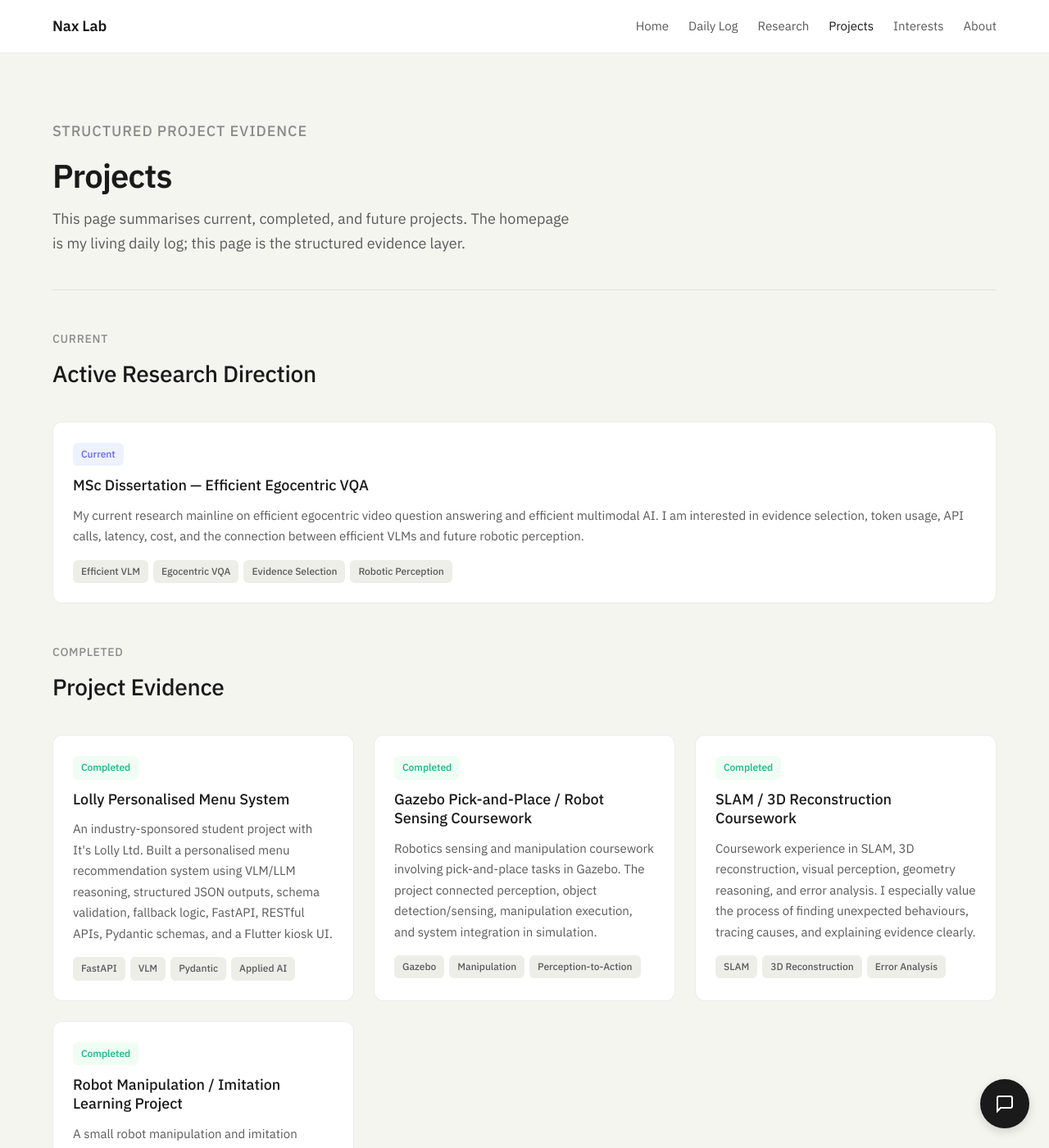
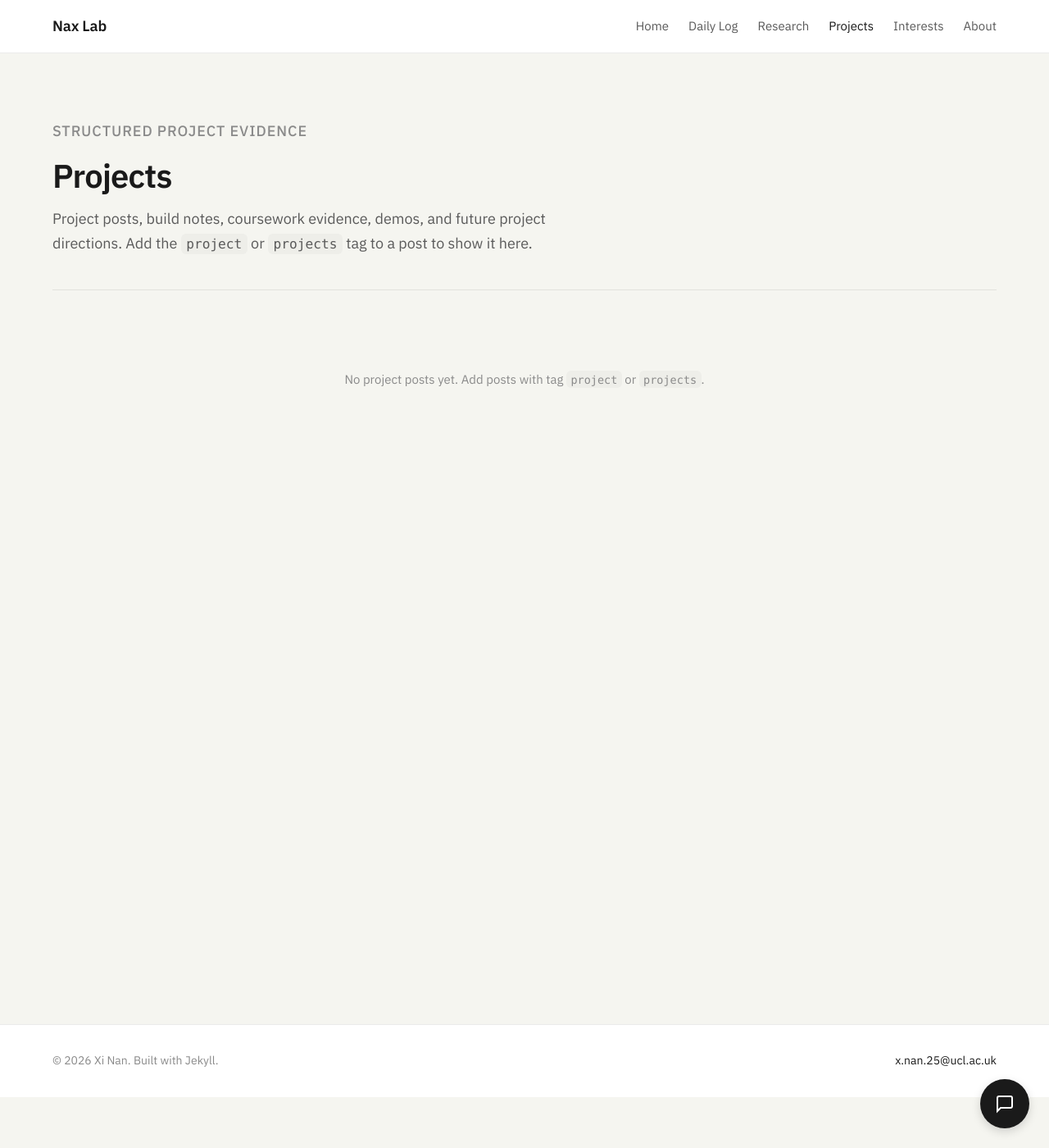
Before and after one commit to naxgotomakeit/naxgotomakeit.github.io, a Jekyll site: the page built from projects.html, in a window 1280 px wide and 1400 px high. Shown: the whole window at 82% size. Built offline with Jekyll 4.4.1, drawn with Linux system fonts in a browser that asks for light colours; some of the changed text lies outside the part shown.

Commit message:
Make projects page tag-based

```diff
--- a/projects.html
+++ b/projects.html
@@ -7,142 +7,30 @@
   <p class="eyebrow">Structured Project Evidence</p>
   <h1>Projects</h1>
   <p>
-    This page summarises current, completed, and future projects. The homepage is my living daily log;
-    this page is the structured evidence layer.
+    Project posts, build notes, coursework evidence, demos, and future project directions.
+    Add the <code>project</code> or <code>projects</code> tag to a post to show it here.
   </p>
 </section>
 
-<section class="project-section">
-  <div class="section-header">
-    <div>
-      <p class="eyebrow">Current</p>
-      <h2>Active Research Direction</h2>
-    </div>
-  </div>
+<section class="note-list">
+  {% assign project_posts = site.posts | where_exp: "post", "post.tags contains 'project' or post.tags contains 'projects'" %}
+  {% for post in project_posts %}
+    <article class="note-card wide">
+      <p class="post-date">{{ post.date | date: "%B %-d, %Y · %H:%M" }}</p>
+      <h2><a href="{{ post.url | relative_url }}">{{ post.title }}</a></h2>
+      {% if post.tags %}
+        <div class="tag-row small-tags">
+          {% for tag in post.tags %}
+            <span class="tag">{{ tag }}</span>
+          {% endfor %}
+        </div>
+      {% endif %}
+      <p>{{ post.excerpt | strip_html | truncate: 220 }}</p>
+      <a class="read-more" href="{{ post.url | relative_url }}">Read project →</a>
+    </article>
+  {% endfor %}
 
-  <div class="project-grid">
-    <article class="project-card current">
-      <span class="project-status">Current</span>
-      <h3>MSc Dissertation — Efficient Egocentric VQA</h3>
-      <p>
-        My current research mainline on efficient egocentric video question answering and efficient multimodal AI.
-        I am interested in evidence selection, token usage, API calls, latency, cost, and the connection between
-        efficient VLMs and future robotic perception.
-      </p>
-      <div class="tag-row">
-        <span class="tag">Efficient VLM</span>
-        <span class="tag">Egocentric VQA</span>
-        <span class="tag">Evidence Selection</span>
-        <span class="tag">Robotic Perception</span>
-      </div>
-    </article>
-  </div>
+  {% if project_posts.size == 0 %}
+    <p class="empty-state">No project posts yet. Add posts with tag <code>project</code> or <code>projects</code>.</p>
+  {% endif %}
 </section>
-
-<section class="project-section">
-  <div class="section-header">
-    <div>
-      <p class="eyebrow">Completed</p>
-      <h2>Project Evidence</h2>
-    </div>
-  </div>
-
-  <div class="project-grid">
-    <article class="project-card completed">
-      <span class="project-status">Completed</span>
-      <h3>Lolly Personalised Menu System</h3>
-      <p>
-        An industry-sponsored student project with It's Lolly Ltd. Built a personalised menu recommendation system
-        using VLM/LLM reasoning, structured JSON outputs, schema validation, fallback logic, FastAPI, RESTful APIs,
-        Pydantic schemas, and a Flutter kiosk UI.
-      </p>
-      <div class="tag-row">
-        <span class="tag">FastAPI</span>
-        <span class="tag">VLM</span>
-        <span class="tag">Pydantic</span>
-        <span class="tag">Applied AI</span>
-      </div>
-    </article>
-
-    <article class="project-card completed">
-      <span class="project-status">Completed</span>
-      <h3>Gazebo Pick-and-Place / Robot Sensing Coursework</h3>
-      <p>
-        Robotics sensing and manipulation coursework involving pick-and-place tasks in Gazebo. The project connected
-        perception, object detection/sensing, manipulation execution, and system integration in simulation.
-      </p>
-      <div class="tag-row">
-        <span class="tag">Gazebo</span>
-        <span class="tag">Manipulation</span>
-        <span class="tag">Perception-to-Action</span>
-      </div>
-    </article>
-
-    <article class="project-card completed">
-      <span class="project-status">Completed</span>
-      <h3>SLAM / 3D Reconstruction Coursework</h3>
-      <p>
-        Coursework experience in SLAM, 3D reconstruction, visual perception, geometry reasoning, and error analysis.
-        I especially value the process of finding unexpected behaviours, tracing causes, and explaining evidence clearly.
-      </p>
-      <div class="tag-row">
-        <span class="tag">SLAM</span>
-        <span class="tag">3D Reconstruction</span>
-        <span class="tag">Error Analysis</span>
-      </div>
-    </article>
-
-    <article class="project-card completed">
-      <span class="project-status">Completed</span>
-      <h3>Robot Manipulation / Imitation Learning Project</h3>
-      <p>
-        A small robot manipulation and imitation learning project, connecting demonstrations, action policies,
-        robot learning, and future embodied AI interests.
-      </p>
-      <div class="tag-row">
-        <span class="tag">Robot Learning</span>
-        <span class="tag">Imitation Learning</span>
-        <span class="tag">Manipulation</span>
-      </div>
-    </article>
-  </div>
-</section>
-
-<section class="project-section">
-  <div class="section-header">
-    <div>
-      <p class="eyebrow">Future</p>
-      <h2>Planned Directions</h2>
-    </div>
-  </div>
-
-  <div class="project-grid">
-    <article class="project-card future">
-      <span class="project-status">Future</span>
-      <h3>World Model / VLA Reproduction</h3>
-      <p>
-        A future reproduction project to build research-oriented evidence around world models, vision-language-action,
-        embodied AI, and the bridge from efficient VLMs to intelligent robots.
-      </p>
-      <div class="tag-row">
-        <span class="tag">World Models</span>
-        <span class="tag">VLA</span>
-        <span class="tag">Embodied AI</span>
-      </div>
-    </article>
-
-    <article class="project-card future">
-      <span class="project-status">Future</span>
-      <h3>Interactive AI Robotics Demo</h3>
-      <p>
-        A future ideal demo combining AI, vision, interaction, and robotics. The goal is a human-led system where
-        a robot acts as an extension of human capability through camera input, VLM reasoning, UI, and robot action.
-      </p>
-      <div class="tag-row">
-        <span class="tag">Human-led Robotics</span>
-        <span class="tag">AI + Vision</span>
-        <span class="tag">Interaction</span>
-      </div>
-    </article>
-  </div>
-</section>
```
Also changed, not shown: README.md.
